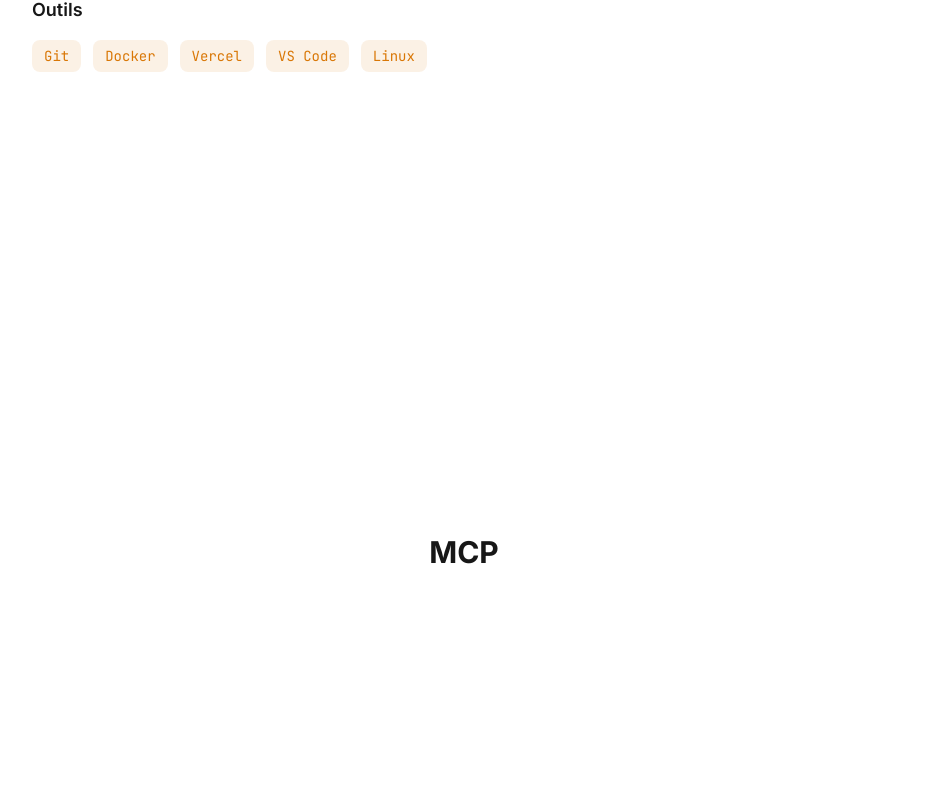
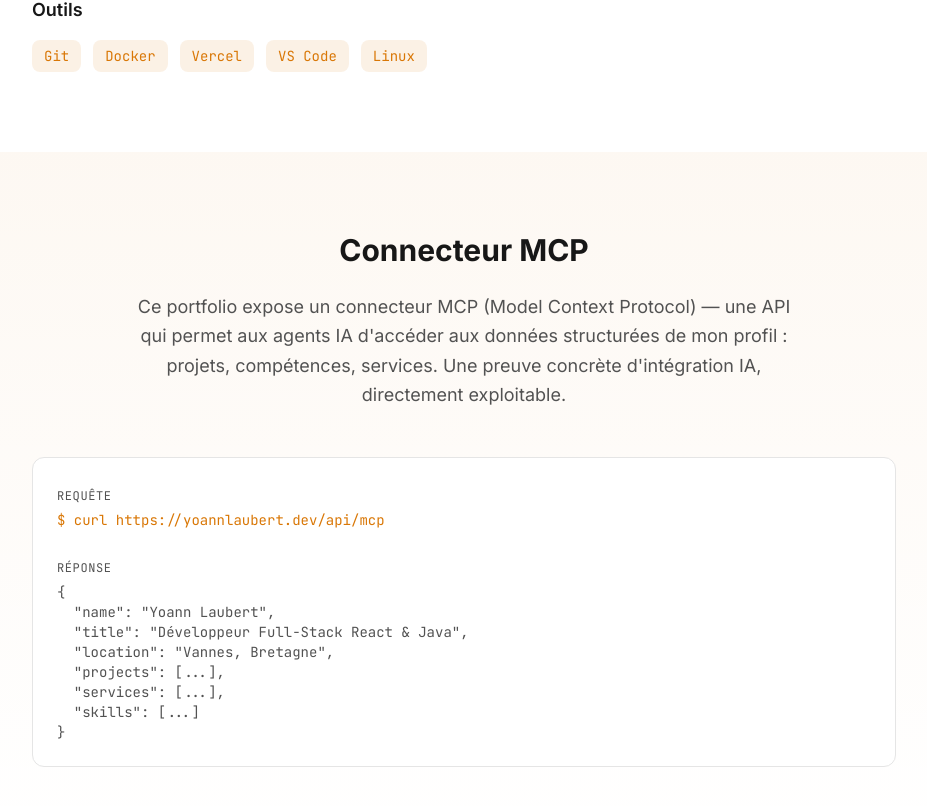
Before and after one commit to YoLaub/Portfolio2026, a Next.js app: page / in a window 1280 px wide. Shown: the part 2812-3618 px from the top of the page, without its empty margins (176-1103 px from the left). Built offline with nearby package versions, Linux system fonts and the light colour scheme.

Commit message:
Add MCPSection component and corresponding tests for the Model Context Protocol

```diff
--- a/src/app/page.tsx
+++ b/src/app/page.tsx
@@ -3,6 +3,7 @@
 import { ProjectsSection } from "@/components/ProjectsSection"
 import { ServicesSection } from "@/components/ServicesSection"
 import { SkillsSection } from "@/components/SkillsSection"
+import { MCPSection } from "@/components/MCPSection"
 import { Footer } from "@/components/Footer"
 
 export default function Home() {
@@ -18,9 +19,7 @@
 
         <SkillsSection />
 
-        <section id="mcp" aria-label="MCP" className="min-h-screen flex items-center justify-center px-4">
-          <h2 className="text-3xl font-bold text-text-primary">MCP</h2>
-        </section>
+        <MCPSection />
 
         <section id="a-propos" aria-label="À propos" className="min-h-screen flex items-center justify-center px-4">
           <h2 className="text-3xl font-bold text-text-primary">À propos</h2>
--- /dev/null
+++ b/src/components/MCPSection.tsx
@@ -0,0 +1,58 @@
+import { AnimatedSection } from "@/components/AnimatedSection"
+
+export function MCPSection() {
+  return (
+    <section
+      id="mcp"
+      aria-label="Connecteur MCP"
+      className="py-20 bg-gradient-to-b from-accent-soft/50 to-transparent"
+    >
+      <div className="max-w-4xl mx-auto px-4">
+        <AnimatedSection>
+          <h2 className="text-3xl font-bold text-text-primary text-center mb-6">
+            Connecteur MCP
+          </h2>
+          <p className="text-text-secondary text-center mb-12 max-w-2xl mx-auto text-lg leading-relaxed">
+            Ce portfolio expose un connecteur MCP (Model Context Protocol) — une
+            API qui permet aux agents IA d&apos;accéder aux données structurées
+            de mon profil : projets, compétences, services. Une preuve concrète
+            d&apos;intégration IA, directement exploitable.
+          </p>
+        </AnimatedSection>
+
+        <AnimatedSection delay={0.1}>
+          <div className="rounded-xl bg-bg-primary border border-border p-6 overflow-x-auto">
+            <div className="mb-1">
+              <span className="text-text-secondary font-mono text-xs uppercase tracking-wider">
+                Requête
+              </span>
+            </div>
+            <pre className="font-mono text-sm">
+              <code className="text-accent">
+                {`$ curl https://yoannlaubert.dev/api/mcp`}
+              </code>
+            </pre>
+
+            <div className="mt-6 mb-1">
+              <span className="text-text-secondary font-mono text-xs uppercase tracking-wider">
+                Réponse
+              </span>
+            </div>
+            <pre className="font-mono text-sm">
+              <code className="text-text-secondary">
+                {`{
+  "name": "Yoann Laubert",
+  "title": "Développeur Full-Stack React & Java",
+  "location": "Vannes, Bretagne",
+  "projects": [...],
+  "services": [...],
+  "skills": [...]
+}`}
+              </code>
+            </pre>
+          </div>
+        </AnimatedSection>
+      </div>
+    </section>
+  )
+}
```
Also changed, not shown: 1 other file (tests, documents, lock files or other folders).
